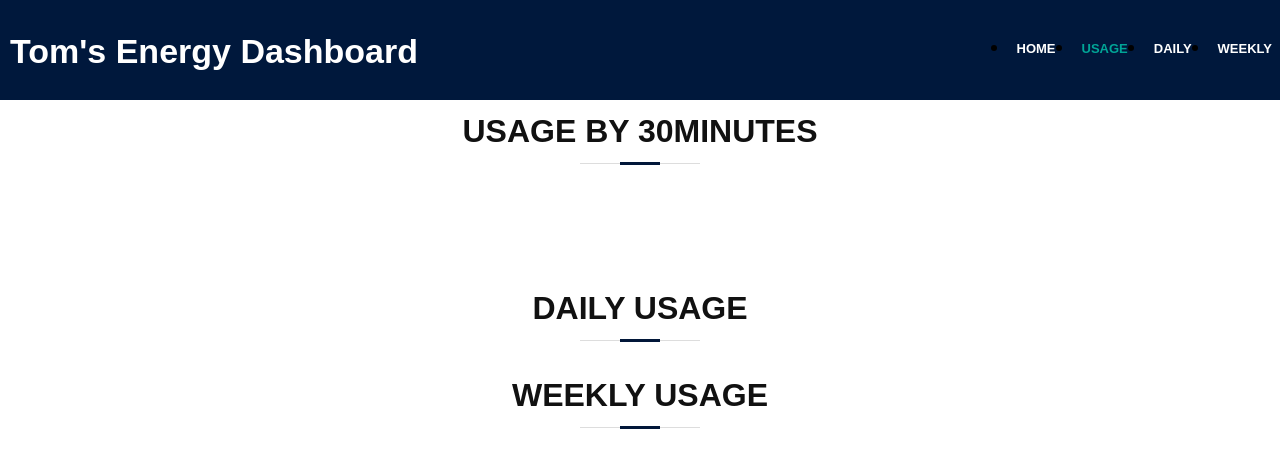
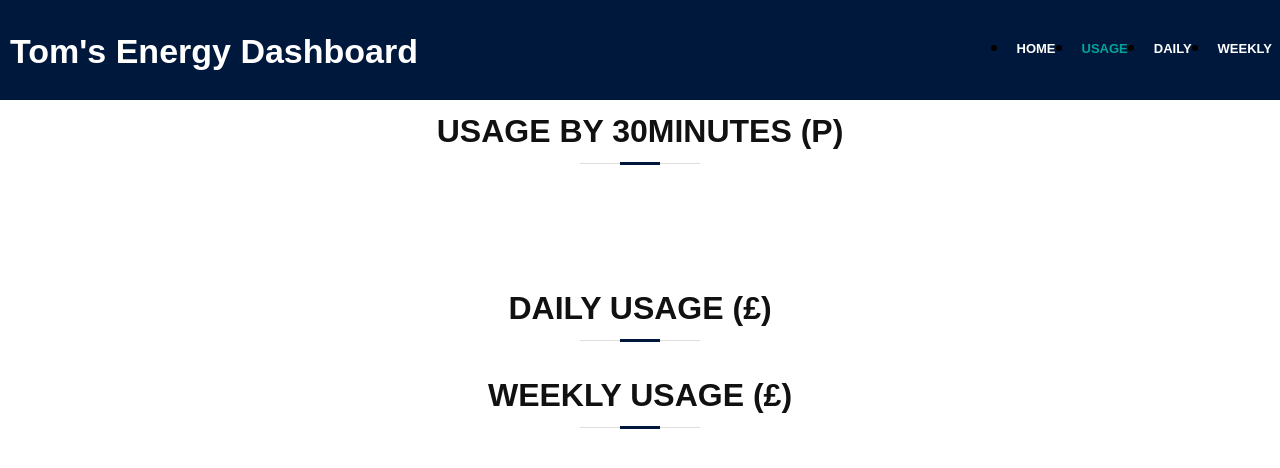
Before and after one commit to heywoodtm/Energy, a plain HTML site: page index.html in a window 1280 px wide. Drawn offline with nearby package versions, Linux system fonts and the light colour scheme; some packages are replaced by stand-ins of ours; no server answers; a script that the page names is missing.

Commit message:
Update index.html
Changed labels

```diff
--- a/index.html
+++ b/index.html
@@ -29,7 +29,7 @@
 
           <li><a href="#usage">Usage</a></li>
 
-          <li><a href="#daily">daily</a></li>
+          <li><a href="#daily">Daily</a></li>
           <li><a href="#weekly">Weekly</a></li>
 
       </nav>
@@ -43,7 +43,7 @@
   <section id="usage">
 
     <header class="section-header">
-      <h3 class="section-title">Usage by 30minutes</h3>
+      <h3 class="section-title">Usage by 30minutes (p)</h3>
     </header>
     <div id="usagechart">
 
@@ -58,7 +58,7 @@
   <section id="daily">
 
     <header class="section-header">
-      <h3 class="section-title">Daily Usage</h3>
+      <h3 class="section-title">Daily Usage (£)</h3>
     </header>
     <div id="dailychart">
     </div>
@@ -68,7 +68,7 @@
 
   <section id="weekly">
     <header class="section-header">
-      <h3 class="section-title">Weekly Usage</h3>
+      <h3 class="section-title">Weekly Usage (£)</h3>
     </header>
     <div id="weeklychart">
     </div>
```
